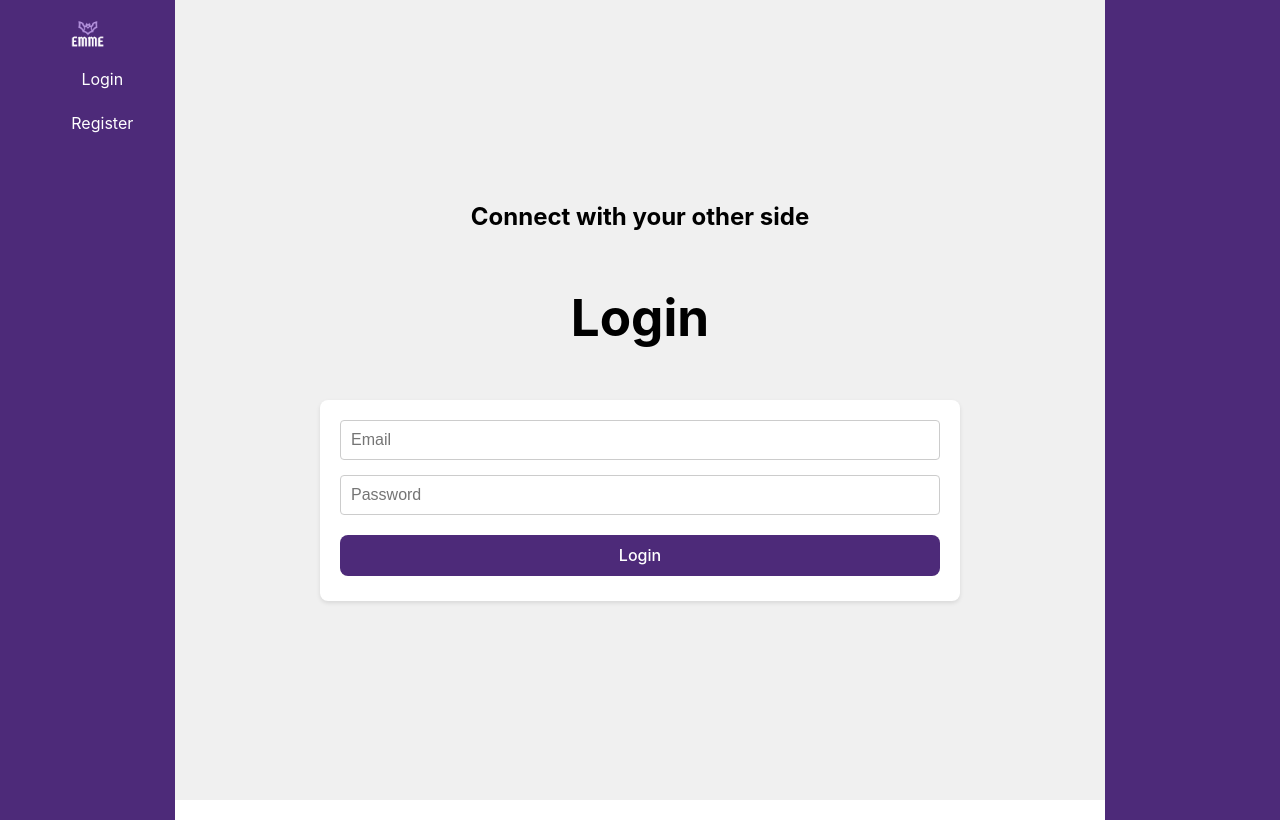
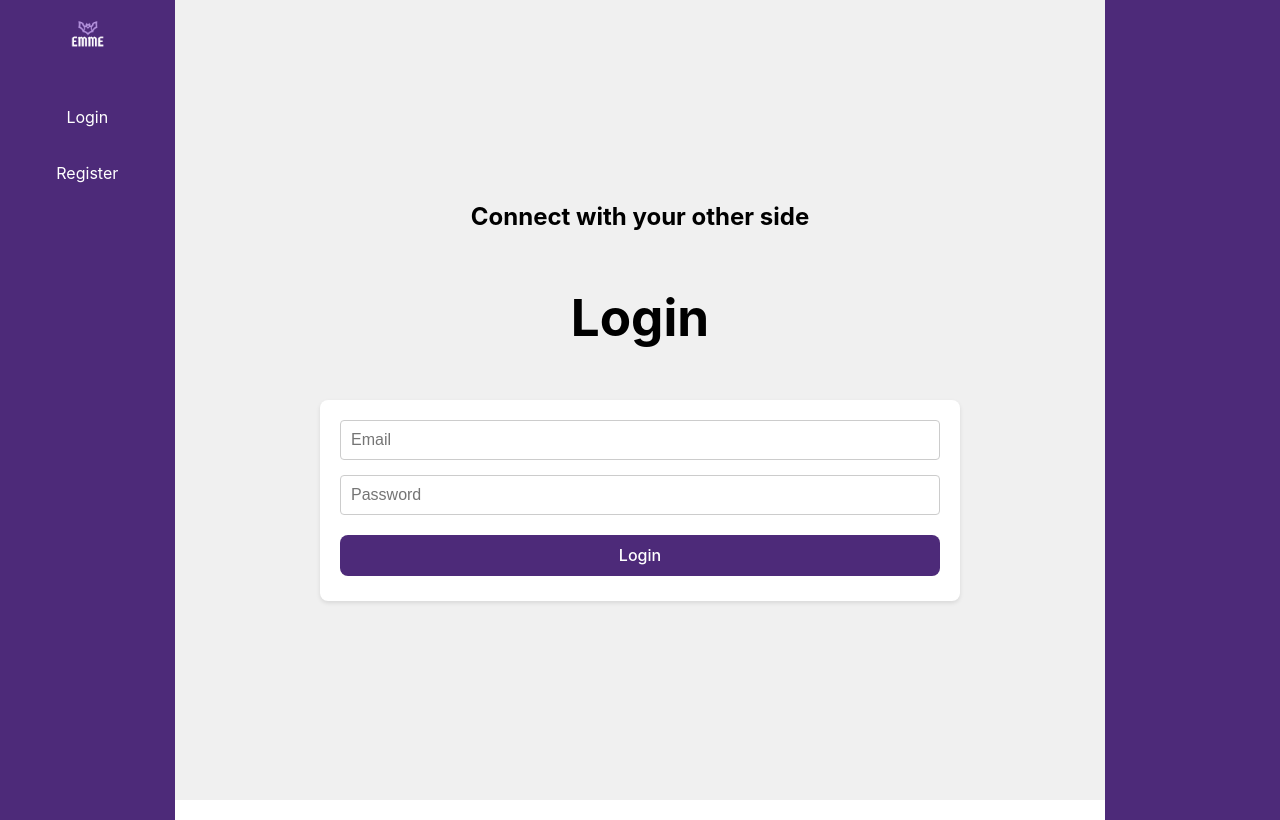
Before and after one commit to 1Crazymoney/frontend-SocialMedia, a React (Vite) app: page /login in a window 1280 px wide. Built offline with nearby package versions, Linux system fonts and the light colour scheme.

Commit message:
style: navbar

```diff
--- a/src/components/Nabvar/Navbar.css
+++ b/src/components/Nabvar/Navbar.css
@@ -18,7 +18,8 @@
 
   .nav-item {
     width: 100%;
-    padding: 10px 15px;
+    padding-top: 1em;
+    padding-bottom: 1em;
     text-align: center;
     color: #ffffff;
     background-color: var(--button);
@@ -34,6 +35,7 @@
     max-width: 100%; /* Hace que la imagen no exceda el ancho del contenedor */
     height: auto; /* Mantiene la proporción de la imagen */
     display: block; /* Elimina el espacio en blanco debajo de la imagen */
+    padding-bottom: 2em;
   }
 
   /* Estilos para pantallas grandes (horizontales) */
```
Also changed, not shown: src/views/user/Home/Home.jsx (+0 -63 lines).
